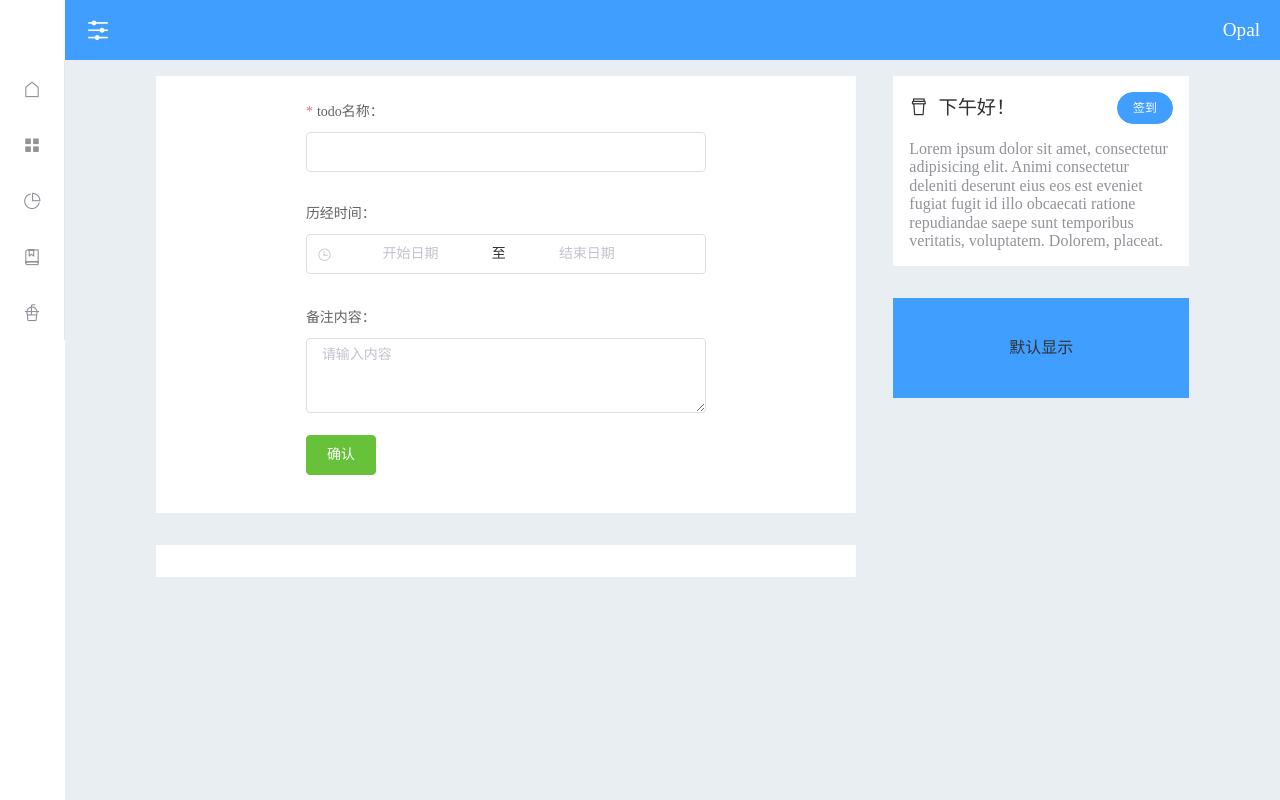
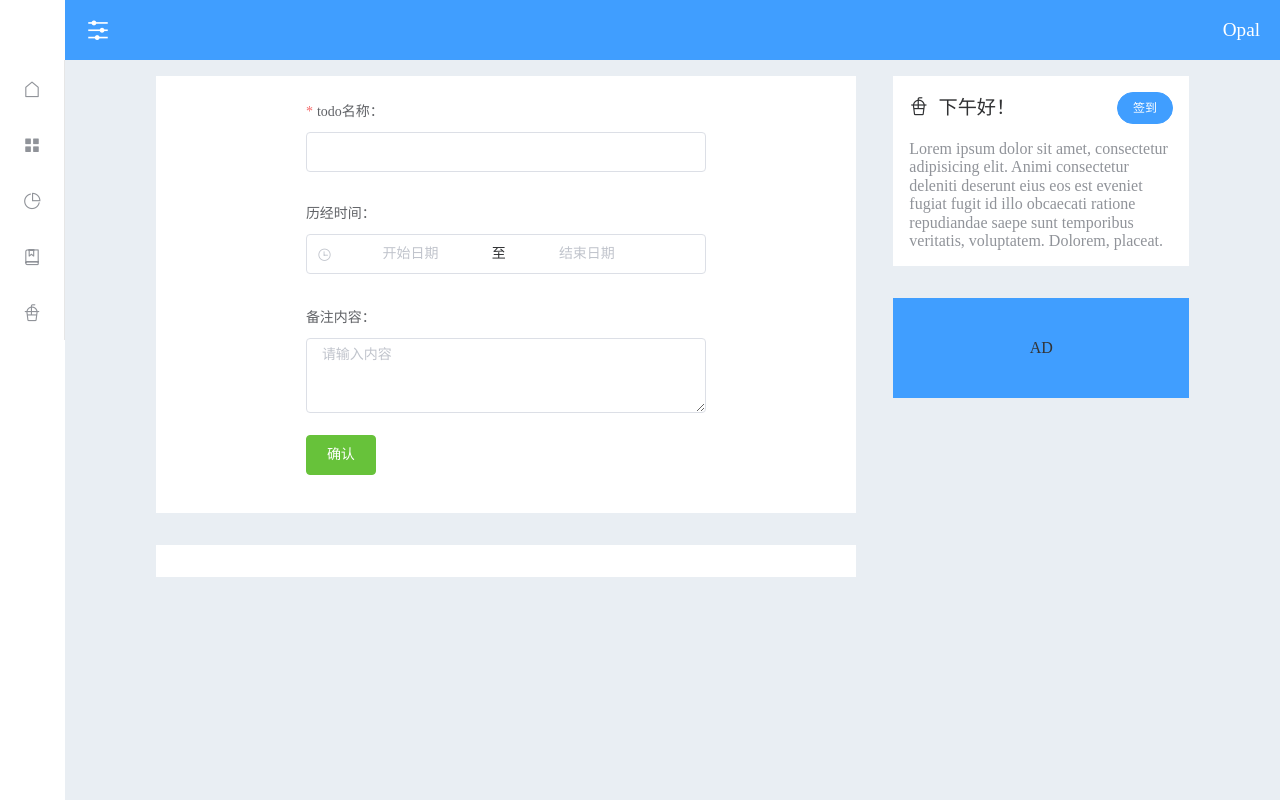
Before and after one commit to starNGC2237/opal, a Vue app: page /home in a window 1280 px wide. Built offline with nearby package versions, Linux system fonts and the light colour scheme.

Commit message:
change home

```diff
--- a/src/pages/home/components/sidebar/AD.vue
+++ b/src/pages/home/components/sidebar/AD.vue
@@ -1,6 +1,6 @@
 <template>
   <div class="ad">
-    <slot>默认显示</slot>
+    <slot>AD</slot>
   </div>
 </template>
 
--- a/src/pages/home/components/sidebar/SignIn.vue
+++ b/src/pages/home/components/sidebar/SignIn.vue
@@ -2,7 +2,7 @@
   <div class="signin">
     <div class="daily">
       <div class="text">
-        <i class="el-icon-coffee"></i>
+        <i :class="this.drink"></i>
         <span class="time">{{ timeThere }}</span>
       </div>
       <el-button type="primary" round size="small" :disabled="isSignIn" @click="signInCommit">
@@ -34,10 +34,13 @@ export default {
         const timeHour = this.$dayjs()
         if (timeHour.hour() < 12) {
             this.timeThere = '上午好！'
+            this.drink = 'el-icon-hot-water'
         } else if (timeHour.hour() < 18) {
             this.timeThere = '下午好！'
+            this.drink = 'el-icon-ice-drink'
         } else {
             this.timeThere = '晚上好！'
+            this.drink = 'el-icon-coffee'
         }
     },
     methods: {
```
Also changed, not shown: 1 other file (tests, documents, lock files or other folders).
